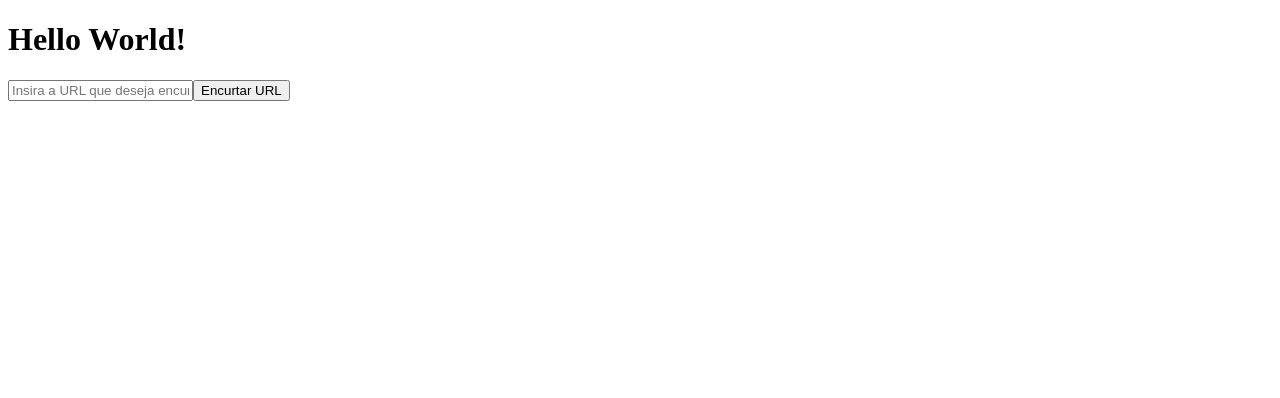
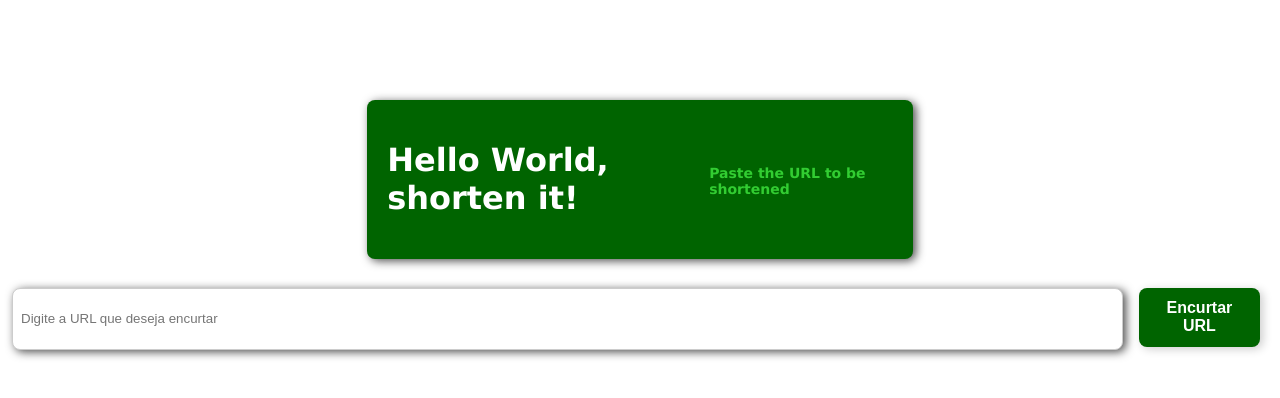
Before and after one commit to gustavomfranzin/frontUrlshortenerProject, a React (Create React App) app: page / in a window 1280 px wide. Shown: the top 398 px of the page. Built offline with nearby package versions, Linux system fonts and the light colour scheme.

Commit message:
update interface front-end API urlShortener

```diff
--- a/package.json
+++ b/package.json
@@ -17,6 +17,7 @@
     "react-dom": "^17.0.2",
     "react-scripts": "4.0.3",
     "sass": "^1.43.4",
+    "styled-components": "^5.3.3",
     "typescript": "^4.1.2",
     "web-vitals": "^1.0.1"
   },
@@ -43,5 +44,8 @@
       "last 1 firefox version",
       "last 1 safari version"
     ]
+  },
+  "devDependencies": {
+    "@types/styled-components": "^5.1.15"
   }
 }
--- a/public/index.html
+++ b/public/index.html
@@ -2,9 +2,6 @@
 <html lang="en">
   <head>
     <meta charset="utf-8" />
-    <meta name="viewport" content="width=device-width, initial-scale=1" />
-    <meta name="theme-color" content="#000000" />
-
     <link rel="manifest" href="%PUBLIC_URL%/manifest.json" />
 
     <title>URL Shortener</title>
--- /dev/null
+++ b/src/Global/resetCSS.tsx
@@ -0,0 +1,427 @@
+import { createGlobalStyle } from 'styled-components';
+
+const ResetCSS = createGlobalStyle`
+/*! destyle.css v3.0.0 | MIT License | https://github.com/nicolas-cusan/destyle.css */
+
+/* Reset box-model and set borders */
+/* ============================================ */
+
+*,
+::before,
+::after {
+  box-sizing: border-box;
+  border-style: solid;
+  border-width: 0;
+}
+
+/* Document */
+/* ============================================ */
+
+/**
+ * 1. Correct the line height in all browsers.
+ * 2. Prevent adjustments of font size after orientation changes in iOS.
+ * 3. Remove gray overlay on links for iOS.
+ */
+
+html {
+  line-height: 1.15; /* 1 */
+  -webkit-text-size-adjust: 100%; /* 2 */
+  -webkit-tap-highlight-color: transparent; /* 3*/
+}
+
+/* Sections */
+/* ============================================ */
+
+/**
+ * Remove the margin in all browsers.
+ */
+
+body {
+  margin: 0;
+  font-family: roboto,sans-serif;
+}
+
+/**
+ * Render the main element consistently in IE.
+ */
+
+main {
+  display: block;
+}
+
+/* Vertical rhythm */
+/* ============================================ */
+
+p,
+table,
+blockquote,
+address,
+pre,
+iframe,
+form,
+figure,
+dl {
+  margin: 0;
+}
+
+/* Headings */
+/* ============================================ */
+
+h1,
+h2,
+h3,
+h4,
+h5,
+h6 {
+  font-size: inherit;
+  font-weight: inherit;
+  margin: 0;
+}
+
+/* Lists (enumeration) */
+/* ============================================ */
+
+ul,
+ol {
+  margin: 0;
+  padding: 0;
+  list-style: none;
+}
+
+/* Lists (definition) */
+/* ============================================ */
+
+dt {
+  font-weight: bold;
+}
+
+dd {
+  margin-left: 0;
+}
+
+/* Grouping content */
+/* ============================================ */
+
+/**
+ * 1. Add the correct box sizing in Firefox.
+ * 2. Show the overflow in Edge and IE.
+ */
+
+hr {
+  box-sizing: content-box; /* 1 */
+  height: 0; /* 1 */
+  overflow: visible; /* 2 */
+  border-top-width: 1px;
+  margin: 0;
+  clear: both;
+  color: inherit;
+}
+
+/**
+ * 1. Correct the inheritance and scaling of font size in all browsers.
+ * 2. Correct the odd em font sizing in all browsers.
+ */
+
+pre {
+  font-family: monospace, monospace; /* 1 */
+  font-size: inherit; /* 2 */
+}
+
+address {
+  font-style: inherit;
+}
+
+/* Text-level semantics */
+/* ============================================ */
+
+/**
+ * Remove the gray background on active links in IE 10.
+ */
+
+a {
+  background-color: transparent;
+  text-decoration: none;
+  color: inherit;
+}
+
+/**
+ * 1. Remove the bottom border in Chrome 57-
+ * 2. Add the correct text decoration in Chrome, Edge, IE, Opera, and Safari.
+ */
+
+abbr[title] {
+  text-decoration: underline dotted; /* 2 */
+}
+
+/**
+ * Add the correct font weight in Chrome, Edge, and Safari.
+ */
+
+b,
+strong {
+  font-weight: bolder;
+}
+
+/**
+ * 1. Correct the inheritance and scaling of font size in all browsers.
+ * 2. Correct the odd em font sizing in all browsers.
+ */
+
+code,
+kbd,
+samp {
+  font-family: monospace, monospace; /* 1 */
+  font-size: inherit; /* 2 */
+}
+
+/**
+ * Add the correct font size in all browsers.
+ */
+
+small {
+  font-size: 80%;
+}
+
+/**
+ * Prevent sub and sup elements from affecting the line height in
+ * all browsers.
+ */
+
+sub,
+sup {
+  font-size: 75%;
+  line-height: 0;
+  position: relative;
+  vertical-align: baseline;
+}
+
+sub {
+  bottom: -0.25em;
+}
+
+sup {
+  top: -0.5em;
+}
+
+/* Replaced content */
+/* ============================================ */
+
+/**
+ * Prevent vertical alignment issues.
+ */
+
+svg,
+img,
+embed,
+object,
+iframe {
+  vertical-align: bottom;
+}
+
+/* Forms */
+/* ============================================ */
+
+/**
+ * Reset form fields to make them styleable.
+ * 1. Make form elements stylable across systems iOS especially.
+ * 2. Inherit text-transform from parent.
+ */
+
+button,
+input,
+optgroup,
+select,
+textarea {
+  -webkit-appearance: none; /* 1 */
+  appearance: none;
+  vertical-align: middle;
+  color: inherit;
+  font: inherit;
+  background: transparent;
+  padding: 0;
+  margin: 0;
+  border-radius: 0;
+  text-align: inherit;
+  text-transform: inherit; /* 2 */
+}
+
+/**
+ * Reset radio and checkbox appearance to preserve their look in iOS.
+ */
+
+[type="checkbox"] {
+  -webkit-appearance: checkbox;
+  appearance: checkbox;
+}
+
+[type="radio"] {
+  -webkit-appearance: radio;
+  appearance: radio;
+}
+
+/**
+ * Correct cursors for clickable elements.
+ */
+
+button,
+[type="button"],
+[type="reset"],
+[type="submit"] {
+  cursor: pointer;
+}
+
+button:disabled,
+[type="button"]:disabled,
+[type="reset"]:disabled,
+[type="submit"]:disabled {
+  cursor: default;
+}
+
+/**
+ * Improve outlines for Firefox and unify style with input elements & buttons.
+ */
+
+:-moz-focusring {
+  outline: auto;
+}
+
+select:disabled {
+  opacity: inherit;
+}
+
+/**
+ * Remove padding
+ */
+
+option {
+  padding: 0;
+}
+
+/**
+ * Reset to invisible
+ */
+
+fieldset {
+  margin: 0;
+  padding: 0;
+  min-width: 0;
+}
+
+legend {
+  padding: 0;
+}
+
+/**
+ * Add the correct vertical alignment in Chrome, Firefox, and Opera.
+ */
+
+progress {
+  vertical-align: baseline;
+}
+
+/**
+ * Remove the default vertical scrollbar in IE 10+.
+ */
+
+textarea {
+  overflow: auto;
+}
+
+/**
+ * Correct the cursor style of increment and decrement buttons in Chrome.
+ */
+
+[type="number"]::-webkit-inner-spin-button,
+[type="number"]::-webkit-outer-spin-button {
+  height: auto;
+}
+
+/**
+ * 1. Correct the outline style in Safari.
+ */
+
+[type="search"] {
+  outline-offset: -2px; /* 1 */
+}
+
+/**
+ * Remove the inner padding in Chrome and Safari on macOS.
+ */
+
+[type="search"]::-webkit-search-decoration {
+  -webkit-appearance: none;
+}
+
+/**
+ * 1. Correct the inability to style clickable types in iOS and Safari.
+ * 2. Fix font inheritance.
+ */
+
+::-webkit-file-upload-button {
+  -webkit-appearance: button; /* 1 */
+  font: inherit; /* 2 */
+}
+
+/**
+ * Clickable labels
+ */
+
+label[for] {
+  cursor: pointer;
+}
+
+/* Interactive */
+/* ============================================ */
+
+/*
+ * Add the correct display in Edge, IE 10+, and Firefox.
+ */
+
+details {
+  display: block;
+}
+
+/*
+ * Add the correct display in all browsers.
+ */
+
+summary {
+  display: list-item;
+}
+
+/*
+ * Remove outline for editable content.
+ */
+
+[contenteditable]:focus {
+  outline: auto;
+}
+
+/* Tables */
+/* ============================================ */
+
+/**
+1. Correct table border color inheritance in all Chrome and Safari.
+*/
+
+table {
+  border-color: inherit; /* 1 */
+}
+
+caption {
+  text-align: left;
+}
+
+td,
+th {
+  vertical-align: top;
+  padding: 0;
+}
+
+th {
+  text-align: left;
+  font-weight: bold;
+}
+`;
+
+export default ResetCSS;
--- a/src/components/ShortenForm/index.tsx
+++ b/src/components/ShortenForm/index.tsx
@@ -1,5 +1,6 @@
 import React, { useState } from "react";
 import api from '../../services/api';
+import * as S from './styled';
 
 
 function ShortenForm() {
@@ -20,10 +21,15 @@
 
   return (
     <div className="App">
-     <h1>Hello World!</h1>
+    <S.Header>
+    <h1>Hello World, shorten it!</h1>
+    <h3>Paste the URL to be shortened</h3>
+    </S.Header>
+    <S.Wrapper className="App">
+
         <input
           type="text"
-          placeholder="Insira a URL que deseja encurtar"
+          placeholder="Digite a URL que deseja encurtar"
           onChange={(event) => setUrl(event.target.value)}
         />
         <button type="submit"
@@ -31,7 +37,10 @@
         >
           <span>Encurtar URL</span>
         </button>
-        <a href={shortUrl}>{shortUrl}</a>
+    </S.Wrapper >
+    <S.linkShorted>
+    <a href={shortUrl}>{shortUrl}</a>
+    </S.linkShorted>
     </div>
   );
 }
--- /dev/null
+++ b/src/components/ShortenForm/styled.tsx
@@ -0,0 +1,72 @@
+import styled from "styled-components";
+
+export const Wrapper = styled.div`
+  display: flex;
+  width: 100%;
+  justify-content: center;
+  padding: 4px;
+
+  input {
+    border: 1px solid #ccc;
+    border-radius: 8px;
+    width: 100%;
+    height: 44px;
+    padding: 8px;
+    font-weight: 500;
+    box-shadow: 3px 2px 10px rgba(0, 0, 0, 0.7);
+  }
+
+  button {
+    background-color: #006400;
+    padding: 8px 16px;
+    margin: 0 16px;
+    height: 59px;
+    border: 0px;
+    border-radius: 8px;
+    font-weight: bold;
+    font-size: 16px;
+    box-shadow: 3px 2px 10px rgba(0, 0, 0, 0.2);
+
+    &:hover {
+      background-color: #32cd32;
+      box-shadow: 3px 2px 10px rgba(0, 0, 0, 0.9);
+    }
+
+    span {
+      font-weight: bold;
+      color: #ffff;
+    }
+  }
+`;
+
+export const Header = styled.div`
+  display: flex;
+  width: 40%;
+  justify-content: center;
+  margin-top: 100px;
+  margin-bottom: 25px;
+  margin-left: auto;
+  margin-right: auto;
+  padding: 20px;
+  font-family: Verdana;
+  background-color: #006400;
+  border-radius: 8px;
+  box-shadow: 3px 2px 10px rgba(0, 0, 0, 0.7);
+  color: white;
+
+  h3 {
+    margin-top: 45px;
+    font-size: 14px;
+    color: #32cd32;
+  }
+`;
+
+export const linkShorted = styled.div`
+  display: flex;
+  margin-top: 50px;
+  width: 100%;
+  justify-content: center;
+  padding: 4px;
+  font-family: Verdana;
+  font-size: 30px;
+`;
--- a/src/index.tsx
+++ b/src/index.tsx
@@ -2,6 +2,7 @@
 import ReactDOM from 'react-dom';
 import App from './App';
 import reportWebVitals from './reportWebVitals';
+//import ResetCSS from './Global/resetCSS';
 
 ReactDOM.render(
   <React.StrictMode>
```
Also changed, not shown: 2 other files (tests, documents, lock files or other folders).
